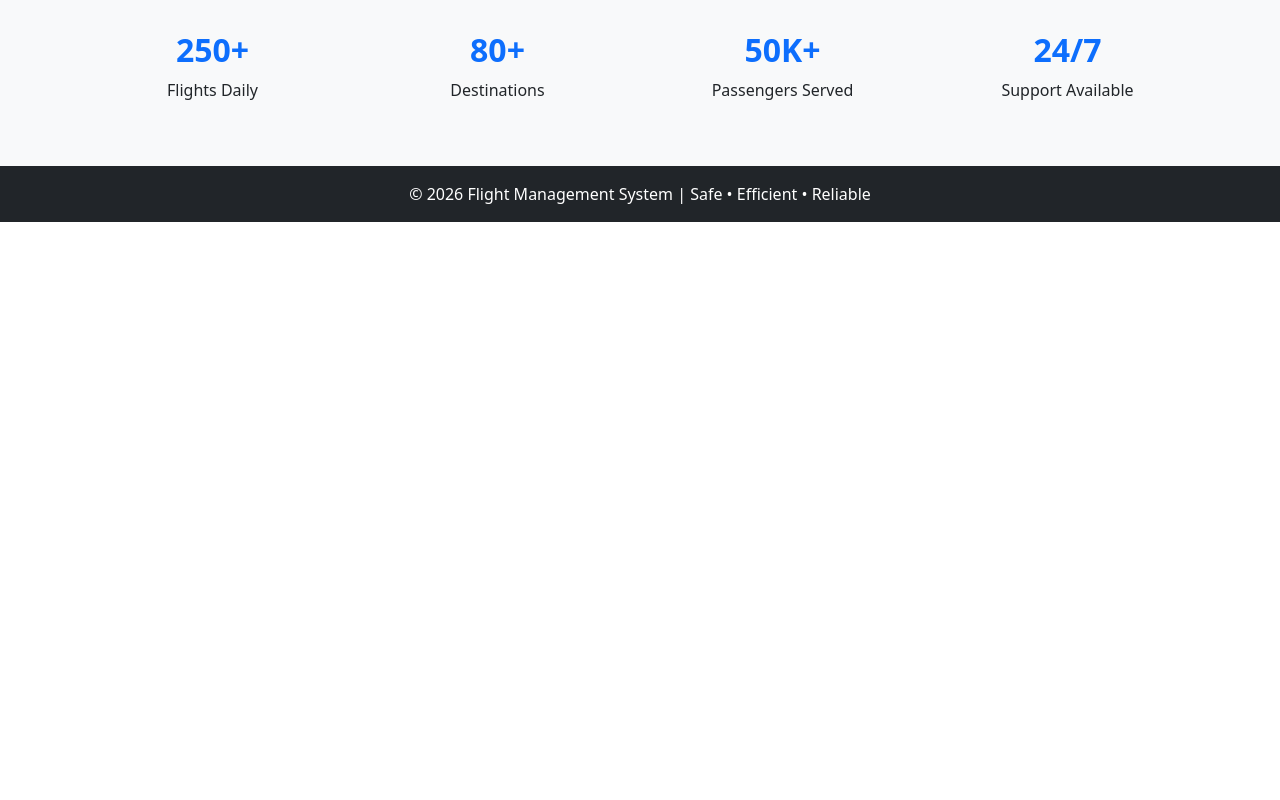
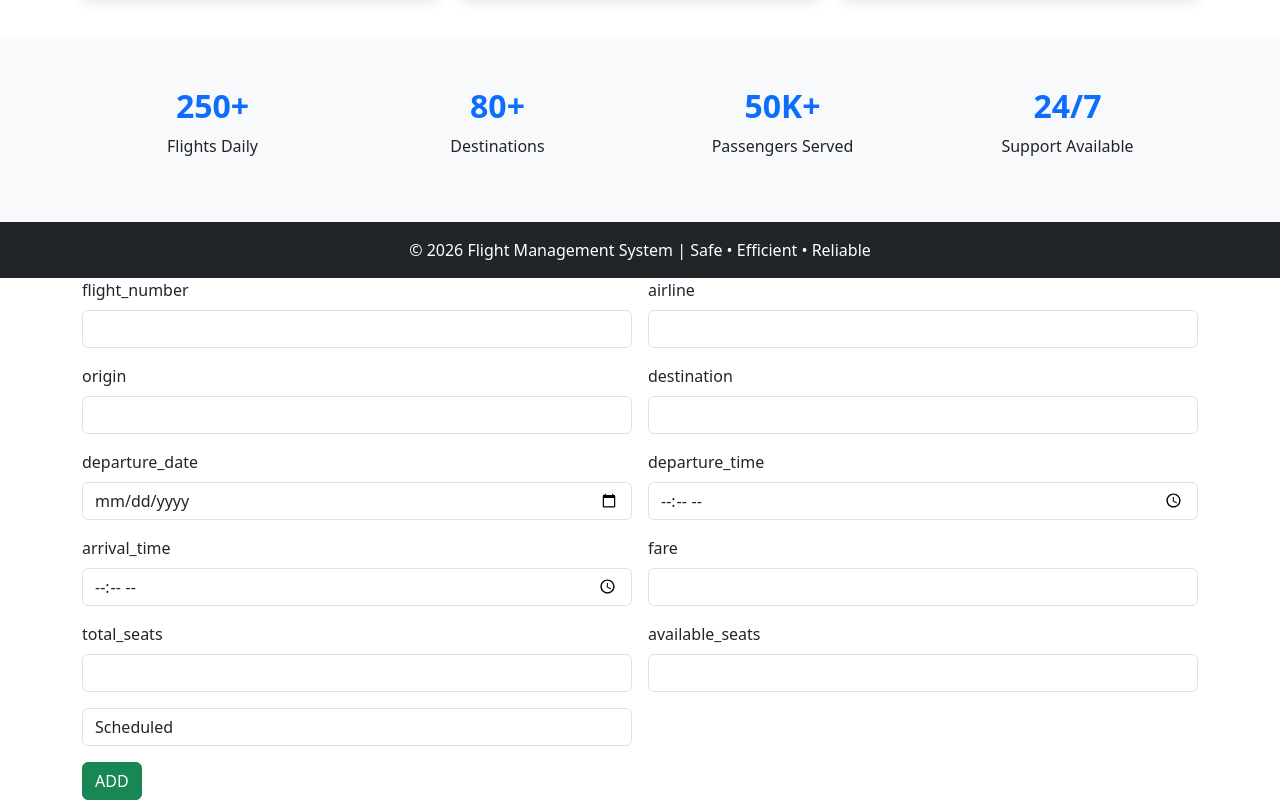
Before and after one commit to avanycmurali/Flight-React-App, a React (Vite) app: page /Add in a window 1280 px wide. Shown: the part 1172-1972 px from the top of the page. Before the commit the page ends 1394 px from the top, so only its background shows below. Built offline with nearby package versions, Linux system fonts and the light colour scheme.

Commit message:
add pagr created

```diff
--- a/package.json
+++ b/package.json
@@ -10,6 +10,7 @@
     "preview": "vite preview"
   },
   "dependencies": {
+    "axios": "^1.18.1",
     "react": "^19.2.7",
     "react-dom": "^19.2.7"
   },
--- a/src/App.jsx
+++ b/src/App.jsx
@@ -5,6 +5,7 @@ import heroImg from './assets/hero.png'
 import './App.css'
 import NavigationBar from './components/NavigationBar'
 import Home from './components/Home'
+import AddFlight from './components/AddFlight'
 
 function App() {
   const [count, setCount] = useState(0)
@@ -13,6 +14,7 @@ function App() {
     <>
       <NavigationBar/>
       <Home/>
+      <AddFlight/>
     </>
   )
 }
--- /dev/null
+++ b/src/components/AddFlight.jsx
@@ -0,0 +1,176 @@
+import axios from 'axios'
+import React, { useState } from 'react'
+
+const AddFlight = () => {
+    const [input, changeInput] = useState(
+        {
+
+        flight_number: "",
+        airline: "",
+        origin: "",
+        destination: "",
+        departure_date: "",
+        departure_time: "",
+        arrival_time: "",
+        fare: "",
+        total_seats: "",
+        available_seats:"",
+        status: ""
+        }
+
+    )
+
+const inpuHandler=(event)=>{
+    changeInput({...input,[event.target.name]:event.target.value})
+}
+
+const readValue=()=>{
+    console.log(input)
+    axios.post(" https://host-demo-app.onrender.com/api/add-flight",input).then(
+        (response)=>{
+            alert("Flight added successfully")
+        }
+    ).catch(
+        (error)=>{
+            console.error("Error adding flight",error)
+            alert("failed to add flight")
+        }
+    )
+
+}
+
+
+    return (
+        <div>
+            <div className="container">
+                <div className="row">
+                    <div className="col col-12 col-sm-12 col-md-12 col-lg-12 col-xl-12 col-xxl-12">
+                        <div className="row g-3">
+                            <div className="col col-12 col-sm-6 col-md-6 col-lg-6 col-xl-6 col-xxl-6">
+
+                                <label htmlFor="" className="form-label">flight_number</label>
+                                <input
+                                name="flight_number"
+                                value={input.flight_number}
+                                onChange={inpuHandler}
+                                type="text" className="form-control"
+                                 />
+
+                            </div>
+                            <div className="col col-12 col-sm-6 col-md-6 col-lg-6 col-xl-6 col-xxl-6">
+
+                                <label htmlFor="" className="form-label">airline</label>
+                                <input
+                                name="airline"
+                                value={input.airline}
+                                onChange={inpuHandler}
+                                type="text" className="form-control" />
+
+                            </div>
+                            <div className="col col-12 col-sm-6 col-md-6 col-lg-6 col-xl-6 col-xxl-6">
+
+                                <label htmlFor="" className="form-label">origin</label>
+                                <input
+                                name="origin"
+                                value={input.origin}
+                               onChange={inpuHandler}
+
+                                type="text" className="form-control" />
+
+                            </div>
+                            <div className="col col-12 col-sm-6 col-md-6 col-lg-6 col-xl-6 col-xxl-6">
+
+                                <label htmlFor="" className="form-label">destination</label>
+                                <input
+                                name="destination"
+                                value={input.destination}
+                                onChange={inpuHandler}
+
+                                type="text" className="form-control" />
+
+                            </div>
+                            <div className="col col-12 col-sm-6 col-md-6 col-lg-6 col-xl-6 col-xxl-6">
+
+                                <label htmlFor="" className="form-label">departure_date</label>
+                                <input
+                                name="departure_date"
+                                value={input.departure_date}
+                               onChange={inpuHandler}
+                                type="date" className="form-control" />
+
+                            </div>
+                            <div className="col col-12 col-sm-6 col-md-6 col-lg-6 col-xl-6 col-xxl-6">
+
+                                <label htmlFor="" className="form-label">departure_time</label>
+                                <input
+                                name="departure_time"
+                                value={input.departure_time}
+                                onChange={inpuHandler}
+
+                                type="time" className="form-control" />
+
+                            </div>
+                            <div className="col col-12 col-sm-6 col-md-6 col-lg-6 col-xl-6 col-xxl-6">
+
+                                <label htmlFor="" className="form-label">arrival_time</label>
+                                <input
+                                name="arrival_time"
+                                value={input.arrival_time}
+                                onChange={inpuHandler}
+                                type="time" className="form-control" />
+
+                            </div>
+                            <div className="col col-12 col-sm-6 col-md-6 col-lg-6 col-xl-6 col-xxl-6">
+
+                                <label htmlFor="" className="form-label">fare</label>
+                                <input
+                                name="fare"
+                                value={input.fare}
+                                onChange={inpuHandler}
+                                type="number" className="form-control" />
+
+                            </div>
+                            <div className="col col-12 col-sm-6 col-md-6 col-lg-6 col-xl-6 col-xxl-6">
+
+                                <label htmlFor="" className="form-label">total_seats</label>
+                                <input
+                                name="total_seats"
+                                value={input.total_seats}
+                                onChange={inpuHandler}
+                                type="number" className="form-control" />
+
+                            </div>
+                            <div className="col col-12 col-sm-6 col-md-6 col-lg-6 col-xl-6 col-xxl-6">
+
+                                <label htmlFor="" className="form-label">available_seats</label>
+                                <input
+                                name="available_seats"
+                                value={input.available_seats}
+                                onChange={inpuHandler}
+                                type="number" className="form-control" />
+
+                            </div>
+                            <div className="col col-12 col-sm-6 col-md-6 col-lg-6 col-xl-6 col-xxl-6">
+
+                                <select name="" id="" className="form-control" name="status" value={input.status} onChange={inpuHandler}>
+                                    <option value="Scheduled">Scheduled</option>
+                                    <option value="On Time">On Time</option>
+                                    <option value="Delayed">Delayed</option>
+                                    <option value="Cancelled">Cancelled</option>
+                                </select>
+
+                            </div>
+                            <div className="col col-12 col-sm-12 col-md-12 col-lg-12 col-xl-12 col-xxl-12">
+
+                                <button className="btn btn-success" onClick={readValue}>ADD</button>
+
+                            </div>
+                        </div>
+                    </div>
+                </div>
+            </div>
+        </div>
+    )
+}
+
+export default AddFlight
--- a/src/components/Home.jsx
+++ b/src/components/Home.jsx
@@ -1,8 +1,10 @@
 import React from 'react'
+import NavigationBar from './NavigationBar'
 
 const Home = () => {
   return (
     <div>
+        <NavigationBar/>
       {/* Hero Section */}
       <div
         className="container-fluid text-white d-flex align-items-center"
```
Also changed, not shown: 1 other file (tests, documents, lock files or other folders).
